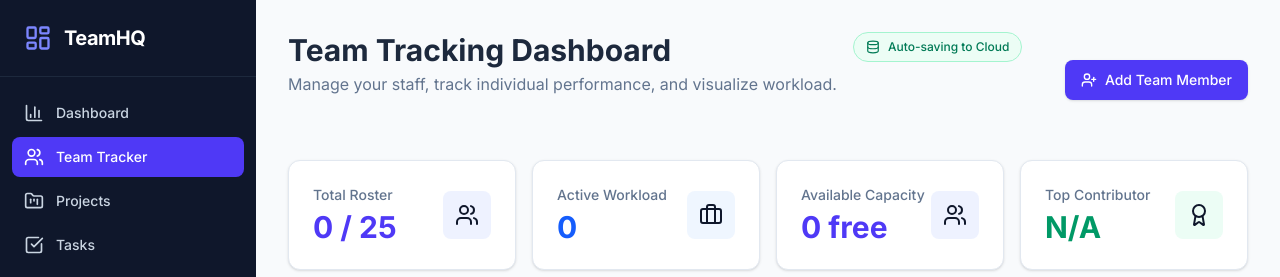
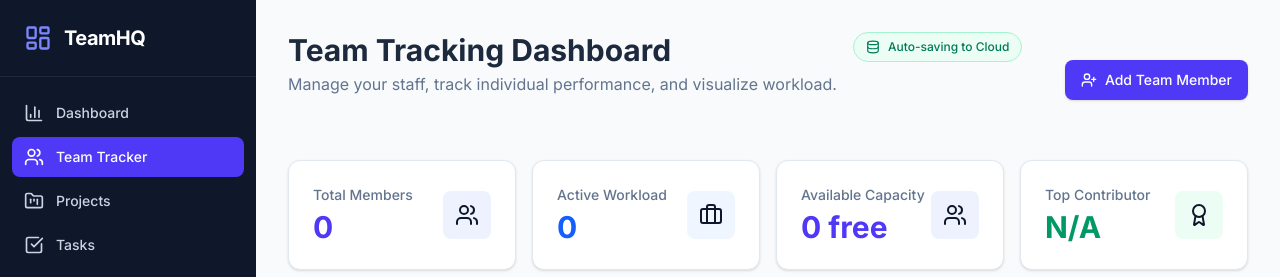
Before and after one commit to shizwan/TeamHQ, a Next.js app: page /dashboard/team in a window 1280 px wide. Shown: the top 277 px of the page. Built offline with nearby package versions, Linux system fonts and the light colour scheme; no server answers; the database is empty; sample sign-in values are in the browser's storage.

Commit message:
Fix Vercel caching and update UI after save, rename roster to members

```diff
--- a/src/app/api/projects/route.ts
+++ b/src/app/api/projects/route.ts
@@ -1,5 +1,7 @@
 import { NextResponse } from 'next/server';
 import { prisma } from '@/lib/prisma';
+
+export const dynamic = 'force-dynamic';
 
 export async function GET() {
   try {
--- a/src/app/api/tasks/route.ts
+++ b/src/app/api/tasks/route.ts
@@ -1,5 +1,7 @@
 import { NextResponse } from 'next/server';
 import { prisma } from '@/lib/prisma';
+
+export const dynamic = 'force-dynamic';
 
 export async function GET() {
   try {
--- a/src/app/api/team/route.ts
+++ b/src/app/api/team/route.ts
@@ -1,5 +1,7 @@
 import { NextResponse } from 'next/server';
 import { prisma } from '@/lib/prisma';
+
+export const dynamic = 'force-dynamic';
 
 export async function GET() {
   try {
--- a/src/app/dashboard/projects/page.tsx
+++ b/src/app/dashboard/projects/page.tsx
@@ -23,7 +23,7 @@ export default function ProjectsPage() {
   const projectsPath = userId ? getProjectsCollectionPath(userId) : null;
   const tasksPath = userId ? getTasksCollectionPath(userId) : null;
 
-  const { data: projects, loading: projectsLoading } = useCollection<Project>(projectsPath);
+  const { data: projects, loading: projectsLoading, refetch: refetchProjects } = useCollection<Project>(projectsPath);
   const { data: tasks, loading: tasksLoading } = useCollection<Task>(tasksPath);
 
   const { addDocument: addProject, loading: addingProject } = useAddDoc(projectsPath);
@@ -61,6 +61,7 @@ export default function ProjectsPage() {
 
       if (result) {
         addToast('success', 'Project created', `"${data.title}" has been created.`);
+        refetchProjects();
         goToPage(1); // Jump to first page to see the new project (assuming sorting puts it there, or just as a reset)
       } else {
         addToast('error', 'Failed to create project', 'Please try again.');
--- a/src/app/dashboard/tasks/page.tsx
+++ b/src/app/dashboard/tasks/page.tsx
@@ -24,7 +24,7 @@ export default function TasksPage() {
 
   const { data: team, loading: teamLoading } = useCollection<TeamMember>(teamPath);
   const { data: projects, loading: projectsLoading } = useCollection<Project>(projectsPath);
-  const { data: tasks, loading: tasksLoading } = useCollection<Task>(tasksPath);
+  const { data: tasks, loading: tasksLoading, refetch: refetchTasks } = useCollection<Task>(tasksPath);
 
   const { addDocument: addTask, loading: addingTask } = useAddDoc(tasksPath);
   const { updateDocument } = useUpdateDoc(tasksPath);
@@ -50,6 +50,7 @@ export default function TasksPage() {
 
       if (result) {
         addToast('success', 'Task assigned', `"${data.title}" has been created.`);
+        refetchTasks();
       } else {
         addToast('error', 'Failed to create task', 'Please try again.');
       }
@@ -74,6 +75,7 @@ export default function TasksPage() {
 
       if (success) {
         addToast('info', 'Status updated', `Task marked as "${newStatus}".`);
+        refetchTasks();
       } else {
         addToast('error', 'Failed to update status', 'Please try again.');
       }
@@ -87,6 +89,7 @@ export default function TasksPage() {
     const success = await deleteDocument(deleteTarget.id);
     if (success) {
       addToast('success', 'Task deleted', `"${deleteTarget.title}" has been removed.`);
+      refetchTasks();
     } else {
       addToast('error', 'Failed to delete task', 'Please try again.');
     }
--- a/src/app/dashboard/team/[id]/page.tsx
+++ b/src/app/dashboard/team/[id]/page.tsx
@@ -137,7 +137,7 @@ export default function TeammateProfilePage() {
         className="mb-6 inline-flex items-center gap-2 text-sm font-medium text-slate-500 hover:text-slate-800 transition-colors"
       >
         <ArrowLeft className="w-4 h-4" />
-        Back to Team Roster
+        Back to Team
       </button>
 
       <Header
--- a/src/app/dashboard/team/page.tsx
+++ b/src/app/dashboard/team/page.tsx
@@ -7,7 +7,6 @@ import { useCollection, useAddDoc, useDeleteDoc } from '@/hooks/useFirestore';
 import { getTeamCollectionPath, getTasksCollectionPath } from '@/lib/firestorePaths';
 import { useToast } from '@/contexts/ToastContext';
 import { sanitizeString, isOverdue } from '@/lib/validation';
-import { MAX_TEAM_SIZE } from '@/types';
 import type { TeamMember, Task, PerformanceData, NewMemberForm } from '@/types';
 import Header from '@/components/layout/Header';
 import TeamTable from '@/components/team/TeamTable';
@@ -25,8 +24,8 @@ export default function TeamPage() {
   const teamPath = userId ? getTeamCollectionPath(userId) : null;
   const tasksPath = userId ? getTasksCollectionPath(userId) : null;
 
-  const { data: team, loading: teamLoading } = useCollection<TeamMember>(teamPath);
-  const { data: tasks, loading: tasksLoading } = useCollection<Task>(tasksPath);
+  const { data: team, loading: teamLoading, refetch: refetchTeam } = useCollection<TeamMember>(teamPath);
+  const { data: tasks, loading: tasksLoading, refetch: refetchTasks } = useCollection<Task>(tasksPath);
   const { addDocument, loading: addingMember } = useAddDoc(teamPath);
   const { deleteDocument, loading: deletingMember } = useDeleteDoc(teamPath);
 
@@ -125,11 +124,6 @@ export default function TeamPage() {
 
   const handleAddMember = useCallback(
     async (data: NewMemberForm) => {
-      if (team.length >= MAX_TEAM_SIZE) {
-        addToast('warning', 'Team is full', `Maximum ${MAX_TEAM_SIZE} members allowed.`);
-        return;
-      }
-
       const result = await addDocument({
         name: sanitizeString(data.name),
         role: sanitizeString(data.role),
@@ -139,11 +133,12 @@ export default function TeamPage() {
 
       if (result) {
         addToast('success', 'Member added', `${sanitizeString(data.name)} has been added to the team.`);
+        refetchTeam();
       } else {
         addToast('error', 'Failed to add member', 'Please try again.');
       }
     },
-    [team.length, addDocument, addToast]
+    [addDocument, addToast]
   );
 
   const handleDeleteMember = useCallback(async () => {
@@ -152,6 +147,7 @@ export default function TeamPage() {
     const success = await deleteDocument(deleteTarget.id);
     if (success) {
       addToast('success', 'Member removed', `${deleteTarget.name} has been removed.`);
+      refetchTeam();
     } else {
       addToast('error', 'Failed to remove member', 'Please try again.');
     }
@@ -183,8 +179,8 @@ export default function TeamPage() {
       {/* Metrics Row */}
       <div className="grid grid-cols-1 gap-4 sm:grid-cols-2 lg:grid-cols-4 mb-8">
         <MetricCard
-          label="Total Roster"
-          value={`${team.length} / ${MAX_TEAM_SIZE}`}
+          label="Total Members"
+          value={team.length}
           icon={<Users className="h-6 w-6" />}
           colorClass="text-indigo-600 bg-indigo-50"
         />
@@ -237,9 +233,9 @@ export default function TeamPage() {
         <PerformanceBarChart data={performanceData} />
       </div>
 
-      {/* Roster Table */}
+      {/* Team Table */}
       <div className="mb-8">
-        <h2 className="text-lg font-semibold text-slate-800 mb-4">Detailed Roster</h2>
+        <h2 className="text-lg font-semibold text-slate-800 mb-4">Team Members</h2>
         <TeamTable performanceData={performanceData} onDeleteMember={handleRequestDelete} />
       </div>
 
--- a/src/types/index.ts
+++ b/src/types/index.ts
@@ -114,7 +114,6 @@ export const PIE_COLORS: Record<TaskStatus, string> = {
 };
 
 // ─── Constants ──────────────────────────────────────────────────
-export const MAX_TEAM_SIZE = 25;
 export const MAX_NAME_LENGTH = 100;
 export const MAX_TITLE_LENGTH = 200;
 export const MAX_ROLE_LENGTH = 80;
```
